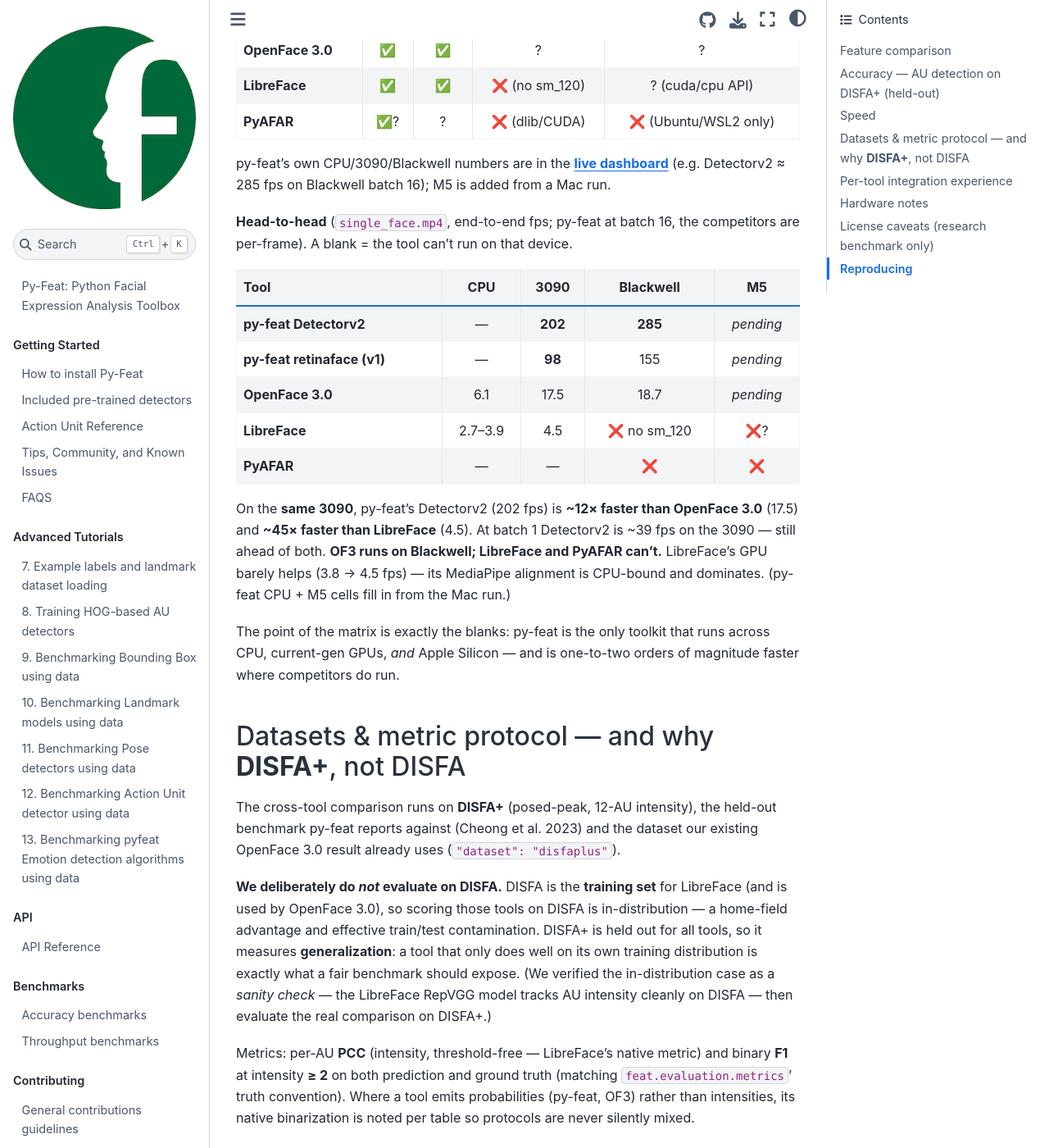
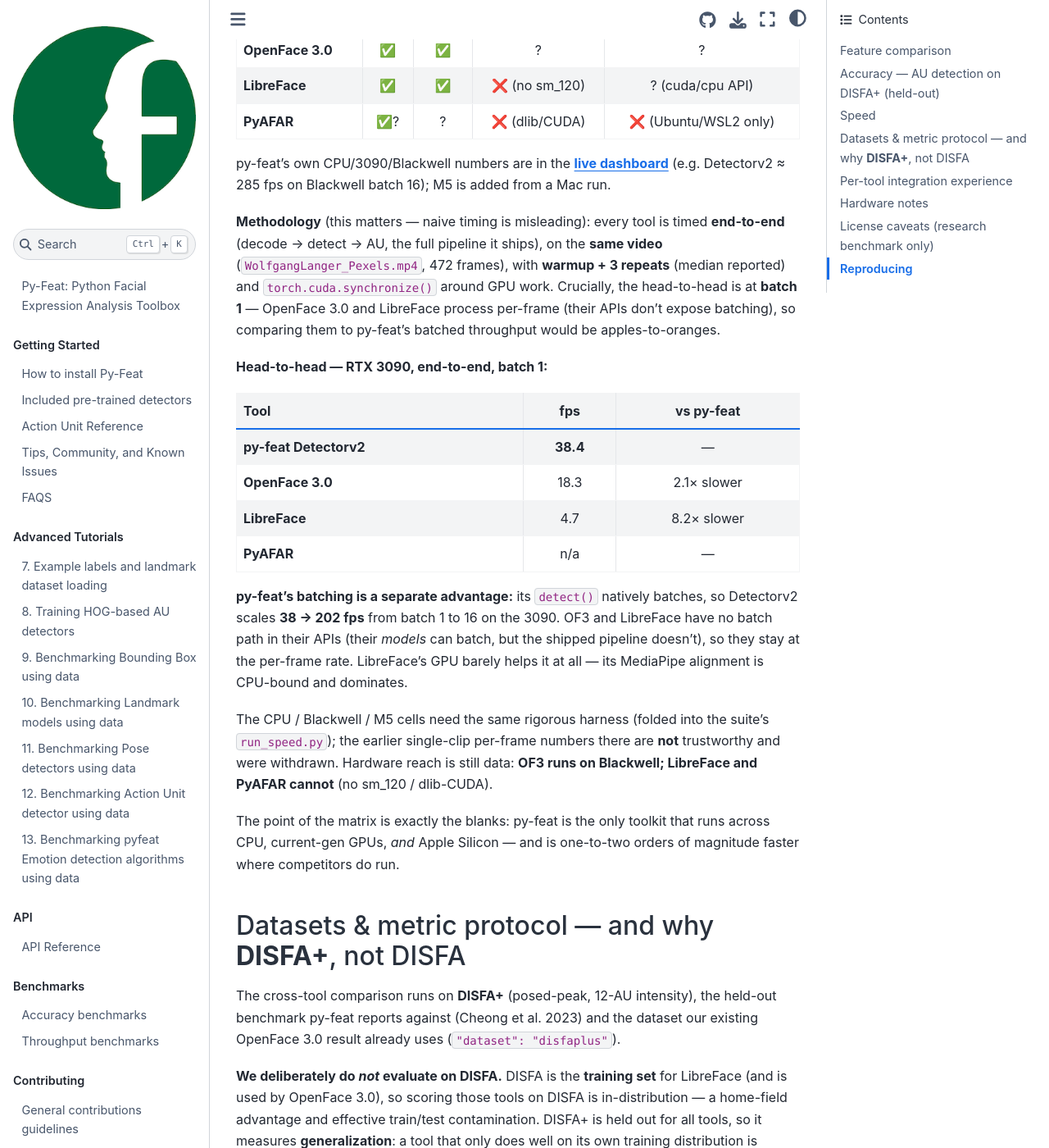
Before and after one commit to cosanlab/py-feat, a Jupyter Book: the page built from docs/benchmarks/cross_tool_methodology.md, in a window 1280 px wide and 1400 px high, scrolled down 3034 px. Shown: the whole window at 82% size. Built offline with Jupyter Book 1.0.4 settings and Sphinx 7.4.7 and the Sphinx Book theme 1.1.4, drawn with Linux system fonts in a browser that asks for light colours; pages that are not in the unit, such as notebooks, are missing from menus; some of the changed text lies outside the part shown.

Commit message:
benchmarks: fix speed methodology — fair batch-1 end-to-end comparison
Earlier speed numbers compared py-feat at batch 16 (202 fps) against OF3/LibreFace
per-frame (17.5/4.5) and framed it as 12x/45x — apples-to-oranges. Redone
rigorously: end-to-end (decode->detect->AU), same video, batch 1, warmup + 3
repeats, median, cuda.synchronize:

  RTX 3090, batch 1:  py-feat Detectorv2 38.4 | OpenFace 3.0 18.3 | LibreFace 4.7

So py-feat v2 is ~2x OF3 and ~8x LibreFace at matched batch (not 12x/45x).
py-feat's native batching (38->202 fps b1->b16) is documented as a SEPARATE
advantage. CPU/Blackwell/M5 cells withdrawn pending the same rigorous harness.

```diff
--- a/docs/benchmarks/cross_tool_methodology.md
+++ b/docs/benchmarks/cross_tool_methodology.md
@@ -89,23 +89,33 @@
 py-feat's own CPU/3090/Blackwell numbers are in the **[live dashboard](live.md)**
 (e.g. Detectorv2 ≈ 285 fps on Blackwell batch 16); M5 is added from a Mac run.
 
-**Head-to-head** (`single_face.mp4`, end-to-end fps; py-feat at batch 16, the
-competitors are per-frame). A blank = the tool can't run on that device.
+**Methodology** (this matters — naive timing is misleading): every tool is timed
+**end-to-end** (decode → detect → AU, the full pipeline it ships), on the **same
+video** (`WolfgangLanger_Pexels.mp4`, 472 frames), with **warmup + 3 repeats**
+(median reported) and `torch.cuda.synchronize()` around GPU work. Crucially, the
+head-to-head is at **batch 1** — OpenFace 3.0 and LibreFace process per-frame
+(their APIs don't expose batching), so comparing them to py-feat's batched
+throughput would be apples-to-oranges.
 
-| Tool | CPU | 3090 | Blackwell | M5 |
-|---|:---:|:---:|:---:|:---:|
-| **py-feat Detectorv2** | — | **202** | **285** | _pending_ |
-| **py-feat retinaface (v1)** | — | **98** | 155 | _pending_ |
-| **OpenFace 3.0** | 6.1 | 17.5 | 18.7 | _pending_ |
-| **LibreFace** | 2.7–3.9 | 4.5 | ❌ no sm_120 | ❌? |
-| **PyAFAR** | — | — | ❌ | ❌ |
+**Head-to-head — RTX 3090, end-to-end, batch 1:**
 
-On the **same 3090**, py-feat's Detectorv2 (202 fps) is **~12× faster than
-OpenFace 3.0** (17.5) and **~45× faster than LibreFace** (4.5). At batch 1
-Detectorv2 is ~39 fps on the 3090 — still ahead of both. **OF3 runs on Blackwell;
-LibreFace and PyAFAR can't.** LibreFace's GPU barely helps (3.8 → 4.5 fps) — its
-MediaPipe alignment is CPU-bound and dominates. (py-feat CPU + M5 cells fill in
-from the Mac run.)
+| Tool | fps | vs py-feat |
+|---|:---:|:---:|
+| **py-feat Detectorv2** | **38.4** | — |
+| **OpenFace 3.0** | 18.3 | 2.1× slower |
+| **LibreFace** | 4.7 | 8.2× slower |
+| **PyAFAR** | n/a | — |
+
+**py-feat's batching is a separate advantage:** its `detect()` natively batches,
+so Detectorv2 scales **38 → 202 fps** from batch 1 to 16 on the 3090. OF3 and
+LibreFace have no batch path in their APIs (their *models* can batch, but the
+shipped pipeline doesn't), so they stay at the per-frame rate. LibreFace's GPU
+barely helps it at all — its MediaPipe alignment is CPU-bound and dominates.
+
+The CPU / Blackwell / M5 cells need the same rigorous harness (folded into the
+suite's `run_speed.py`); the earlier single-clip per-frame numbers there are
+**not** trustworthy and were withdrawn. Hardware reach is still data: **OF3 runs
+on Blackwell; LibreFace and PyAFAR cannot** (no sm_120 / dlib-CUDA).
 
 The point of the matrix is exactly the blanks: py-feat is the only toolkit that
 runs across CPU, current-gen GPUs, *and* Apple Silicon — and is one-to-two orders
@@ -199,11 +209,13 @@
 device_ids=[0])`, `MultitaskPredictor(device='cuda')`. Done that way OF3 runs
 fine on GPU **including Blackwell** (modern torch).
 
-Once the CLI is bypassed, OF3 is solid: AU accuracy on DISFA+ **0.488** (8 AUs,
-`competitors/openface3_disfaplus.json`) and end-to-end speed **6.1 / 17.5 / 18.7
-fps** on CPU / 3090 / Blackwell (`competitors/openface3_speed.json`). So OF3 is
-the *least* broken competitor — it just needs the CLI worked around. (The actual
-running, once set up, is reliable — the friction is all in packaging.)
+Once the CLI is bypassed, OF3 is solid: AU accuracy on DISFA+ **0.488** (8 AUs)
+and end-to-end speed **18.3 fps** on the 3090 (batch 1, rigorous harness —
+warmup + repeats, median). So OF3 is the *least* broken competitor — it just
+needs the CLI worked around. (The running, once set up, is reliable — the
+friction is all in packaging.) Note its **MTL AU model batches fine** (the model
+takes `[B,…]`; the shipped pipeline just feeds one face at a time), so OF3 *could*
+be sped up with a custom batched runner — its API simply doesn't.
 
 ### PyAFAR — dependency rot + API/coverage mismatch
 Another multi-obstacle integration (its own MediaPipe + TensorFlow env, kept
```
Also changed, not shown: docs/benchmarks/competitors/speed_3090_batch1.json (added, +9 -0 lines).
